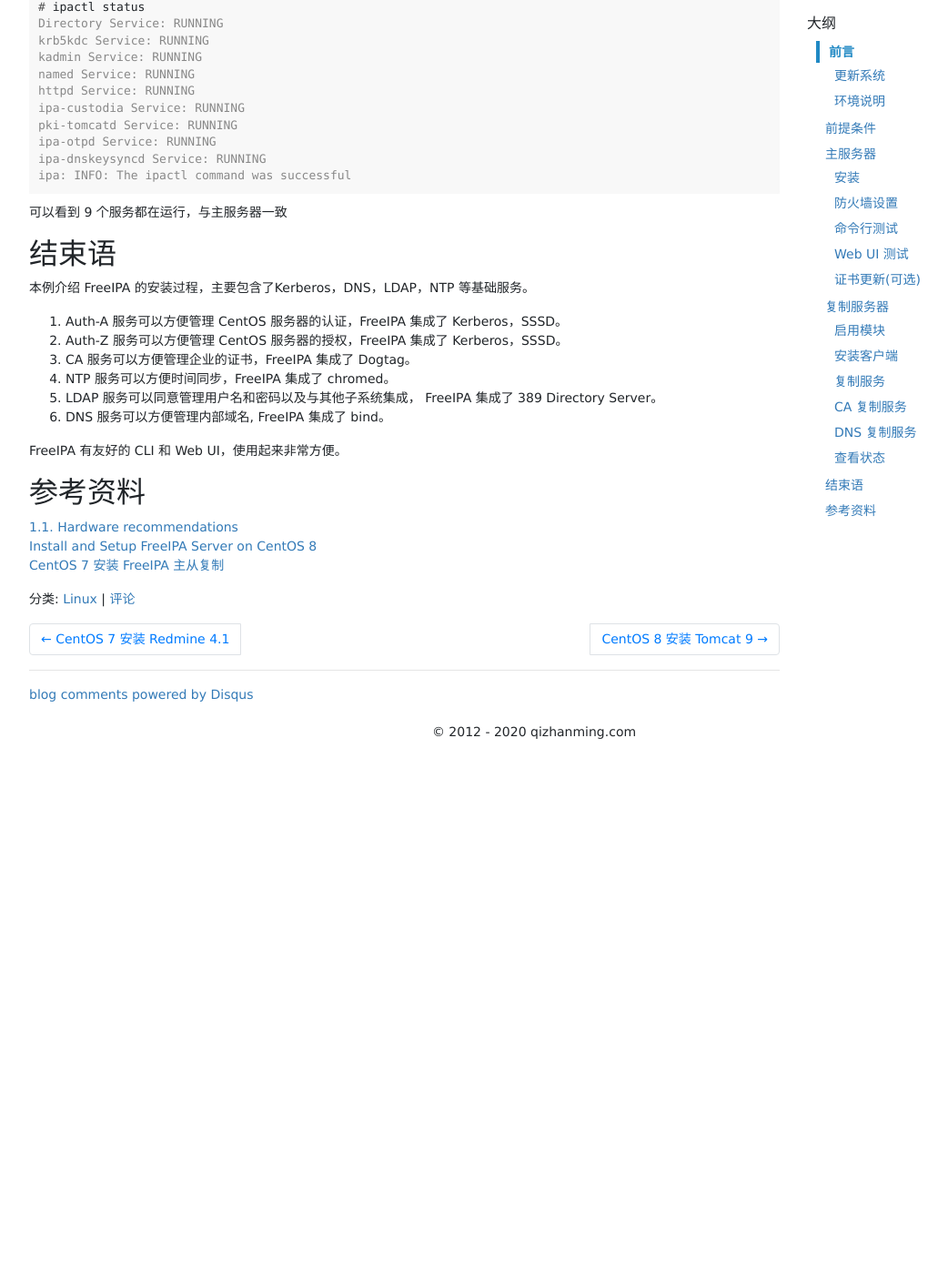
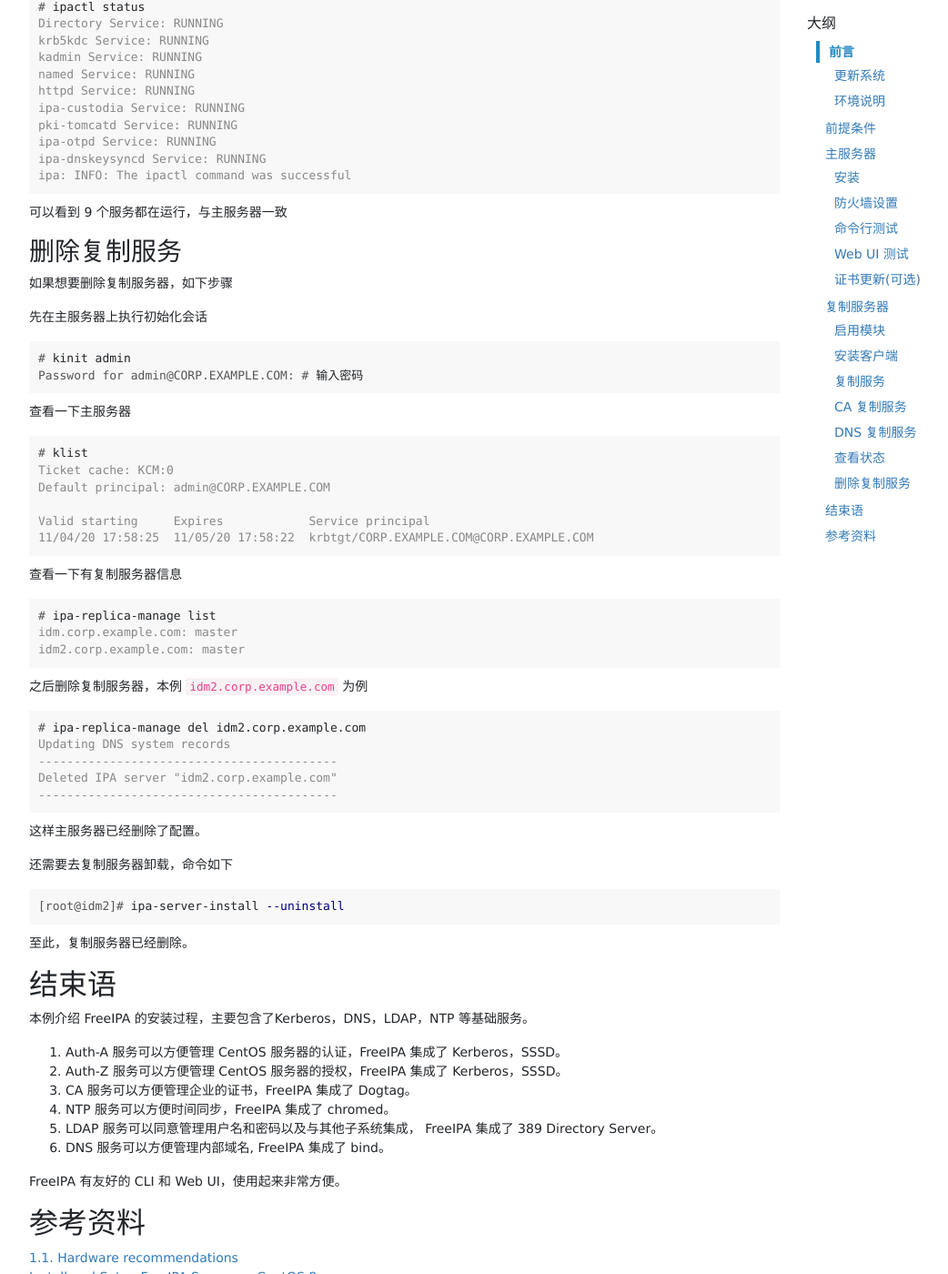
Before and after one commit to zhanming/zhanming.github.com, a Jekyll site: the page built from _posts/2020-04-28-how-to-install-freeipa-server-and-replica-on-centos-8.md, in a window 1280 px wide and 1400 px high, scrolled down 10016 px. Shown: the whole window at 91% size, without its empty margins (53-1095 px from the left). Built offline with Jekyll 4.4.1, drawn with Linux system fonts in a browser that asks for light colours; comment, search, counter and statistics services are not loaded; before the commit the page ends 10851 px from its top, so only the background shows below that; some of the changed text lies outside the part shown.

Commit message:
add a description about delete replica server.

````diff
--- a/_posts/2020-04-28-how-to-install-freeipa-server-and-replica-on-centos-8.md
+++ b/_posts/2020-04-28-how-to-install-freeipa-server-and-replica-on-centos-8.md
@@ -3,7 +3,7 @@
 title: CentOS 8 安装 FreeIPA 主从复制
 categories: [Linux]
 tags: [centos, ldap, freeipa]
-update: 2020-04-29
+update: 2020-11-04
 summary: FreeIPA 4.7 之后，默认支持从 RHEL 8 开始，本次写一篇 CentOS 8 中 FreeIPA 的安装和配置过程。
 ---
 ## 前言
@@ -579,6 +579,56 @@
 
 可以看到 9 个服务都在运行，与主服务器一致
 
+### 删除复制服务
+
+如果想要删除复制服务器，如下步骤
+
+先在主服务器上执行初始化会话
+
+```terminal
+# kinit admin
+Password for admin@CORP.EXAMPLE.COM: # 输入密码
+```
+
+查看一下主服务器
+
+```terminal
+# klist
+Ticket cache: KCM:0
+Default principal: admin@CORP.EXAMPLE.COM
+
+Valid starting     Expires            Service principal
+11/04/20 17:58:25  11/05/20 17:58:22  krbtgt/CORP.EXAMPLE.COM@CORP.EXAMPLE.COM
+```
+
+查看一下有复制服务器信息
+
+```terminal
+# ipa-replica-manage list
+idm.corp.example.com: master
+idm2.corp.example.com: master
+```
+
+之后删除复制服务器，本例 `idm2.corp.example.com` 为例
+
+```terminal
+# ipa-replica-manage del idm2.corp.example.com
+Updating DNS system records
+------------------------------------------
+Deleted IPA server "idm2.corp.example.com"
+------------------------------------------
+```
+
+这样主服务器已经删除了配置。
+
+还需要去复制服务器卸载，命令如下
+
+```terminal
+[root@idm2]# ipa-server-install --uninstall
+```
+
+至此，复制服务器已经删除。
+
 ## 结束语
 
 本例介绍 FreeIPA 的安装过程，主要包含了Kerberos，DNS，LDAP，NTP 等基础服务。
````
